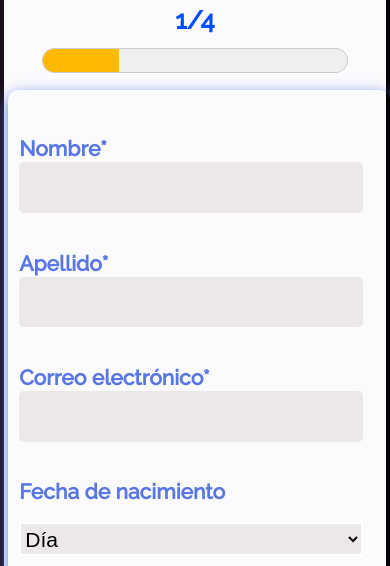
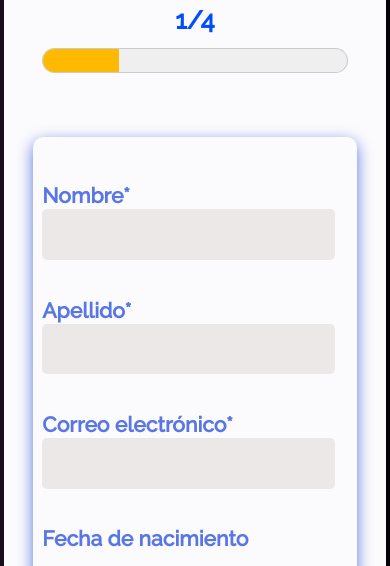
Before and after one commit to marilynpb/PrimerEntrega-Bootcamp-Frontend, a plain HTML site: page pages/datosPersonales.html in a window 390 px wide. Shown: the part 261-827 px from the top of the page. Drawn offline with nearby package versions, Linux system fonts and the light colour scheme; a script that the page names is missing.

Commit message:
Terminado corecciones

```diff
--- a/style/datosPersonales.css
+++ b/style/datosPersonales.css
@@ -362,6 +362,9 @@ footer a:hover{
         width: 70%;
         height: auto;
     }
+    form{
+        height: auto;
+    }
     .formDer{
         height: auto;
     }
@@ -402,7 +405,7 @@ footer a:hover{
 /*-----------------------*/
 @media (max-width:825px){
     .formulario{
-        height: 110vh;
+        height: 180vh;
     }
     .siguiente button{
         width: 90%;
@@ -425,11 +428,10 @@ footer a:hover{
         margin-left: 1vh;
         margin-right: 1vh;
     }
-    form{
-        width: 100%;
-        height: auto;
-        margin: 0%;
+    .form{
+        width: 90%;
         text-align: center;
+        clear: both;
     }
     .formIzq{
         height: auto;
@@ -505,9 +507,6 @@ footer a:hover{
 
 /*-----------------------*/
 @media (max-width:425px){
-    form{
-        margin: 1%;
-    }
     .contacto{
         min-width: 25vh;
     }
--- a/style/elegirPlantilla.css
+++ b/style/elegirPlantilla.css
@@ -380,7 +380,7 @@ footer a:hover{
         margin-right: 1vh;
     }
     form{
-        width: 100%;
+        width: 80%;
         height: auto;
         margin: 0%;
         box-shadow: none;
```
